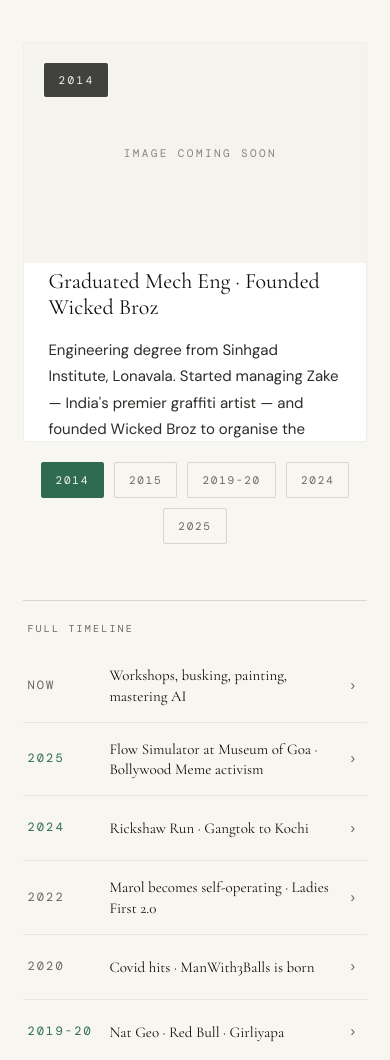
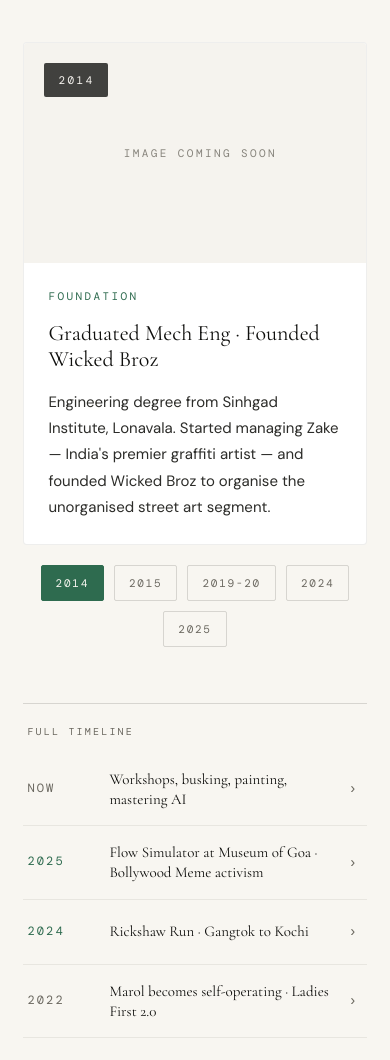
Before and after one commit to omkardhara/Website, a React (Create React App) app: page / in a window 390 px wide. Shown: the part 8988-10048 px from the top of the page. Built offline with nearby package versions, Linux system fonts and the light colour scheme; a web font is replaced by a local one.

Commit message:
Update globals.css

```diff
--- a/src/styles/globals.css
+++ b/src/styles/globals.css
@@ -269,9 +269,9 @@ body::before {
 /* ── Timeline v3.1 — featured card + compact list ── */
 .tl-row:focus-visible { background: var(--surface-2) !important; box-shadow: inset 3px 0 0 var(--gold); }
 @media (max-width: 768px) {
-  .featured-tl-card { grid-template-columns: 1fr !important; }
+  .featured-tl-card { grid-template-columns: 1fr !important; height: auto !important; }
   .featured-tl-img { min-height: 220px !important; aspect-ratio: 16/10; }
-  .featured-tl-text { padding: 24px !important; }
+  .featured-tl-text { padding: 24px !important; overflow-y: visible !important; }
   .tl-row { grid-template-columns: 70px 1fr 20px !important; gap: 12px !important; padding: 16px 4px !important; }
   .tl-expand { grid-template-columns: 1fr !important; }
   .tl-expand > div:first-child { aspect-ratio: 16/10 !important; max-width: 100%; }
```
